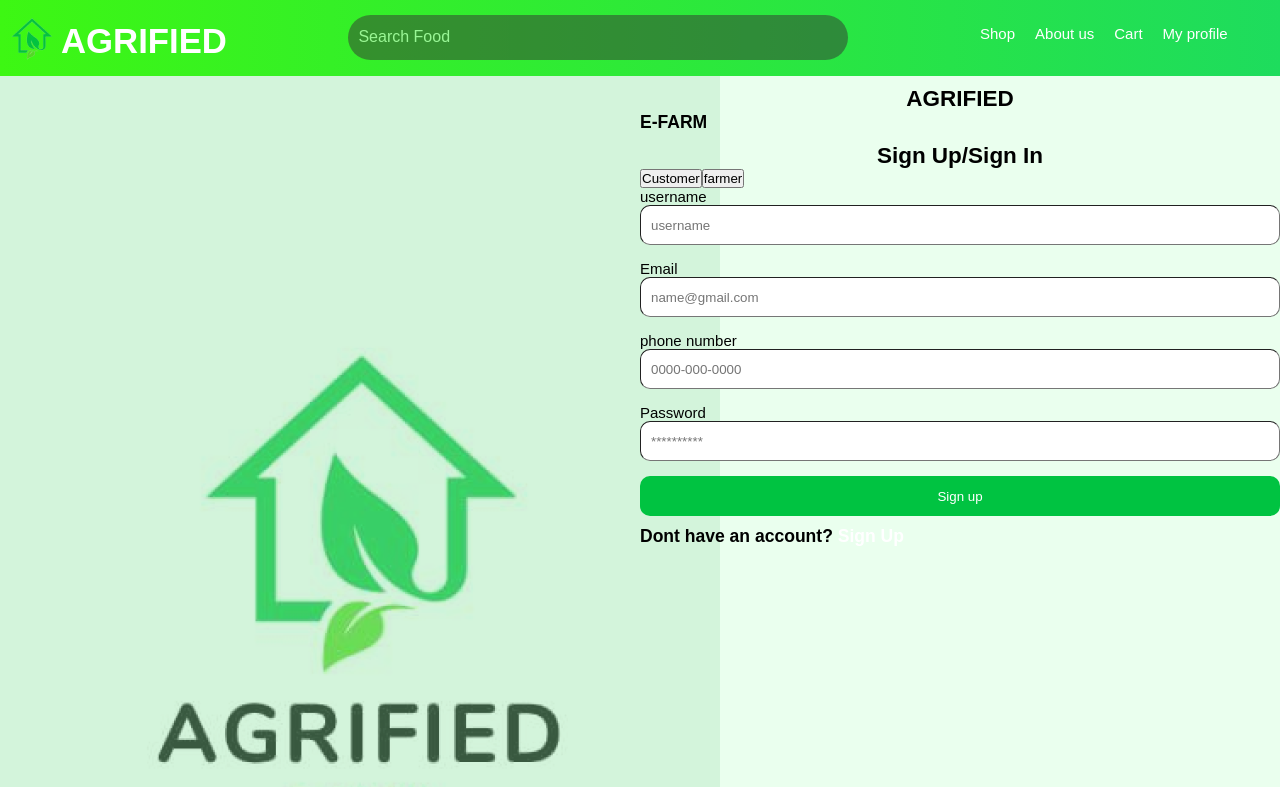
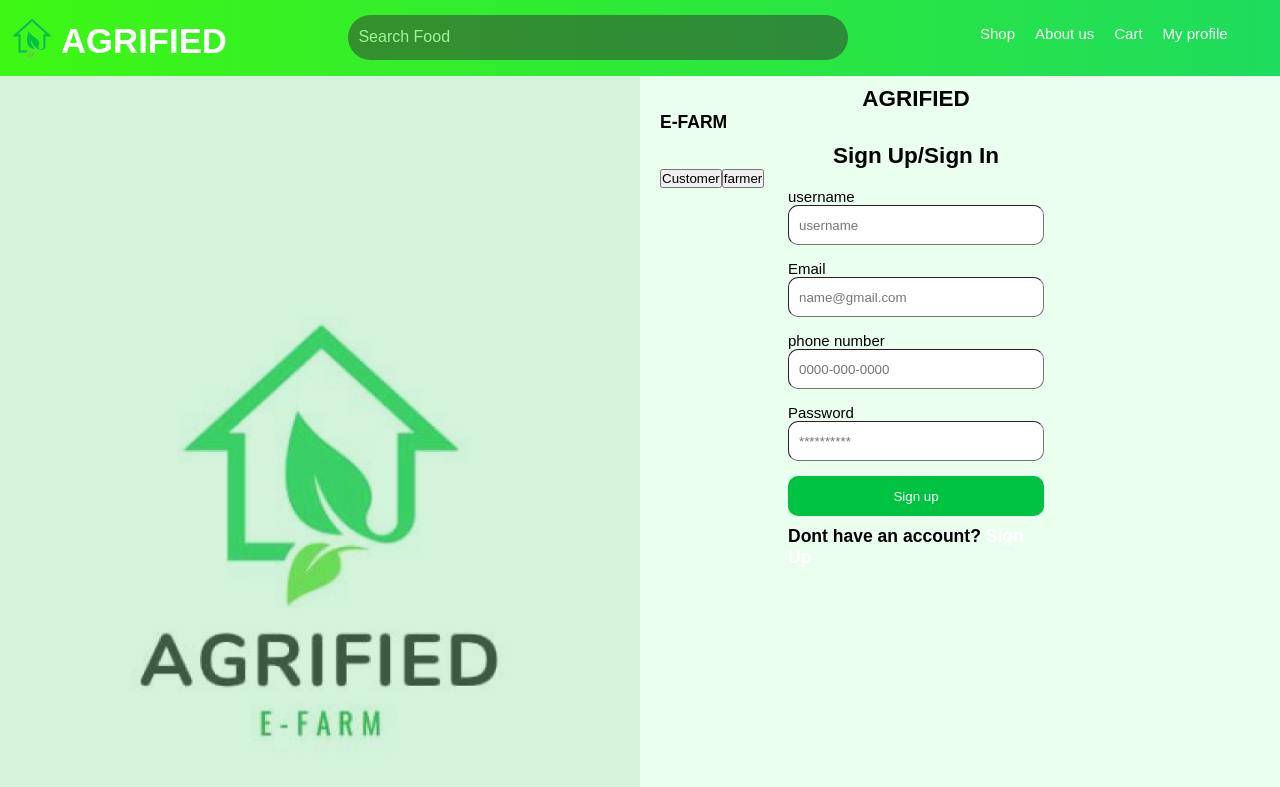
Before and after one commit to Ephraimiyanda/e-commerce-web-app, a React (Vite) app: page /signUp in a window 1280 px wide. Shown: the top 787 px of the page. Built offline with nearby package versions, Linux system fonts and the light colour scheme.

Commit message:
new commit

```diff
--- a/src/index.css
+++ b/src/index.css
@@ -626,27 +626,34 @@ background-color: red;
   background-color: #fff;
 
 }
-.welcome-container{
-
-}
 
 
 
 /* login styles */
 .signUpLogin{
   display: flex;
+  gap: 20px;
   align-content: center;
   margin-top: auto;
   flex-wrap: wrap;
-
+}
+.login-container{
+  width: 50%;
+  margin-left: auto;
+  margin-right: auto;
 }
 .img-signupLogin{
-  width: 50%;
+  width:50%;
   height: 20%;
+}
+.img-signupLogin img{
+  width: 100%;
+  height: 50%;
 }
 form{
   display: flex;
   flex-direction: column;
+
 }
 form input{
   height: 40px;
@@ -657,6 +664,7 @@ form input{
   padding-left: 10px;
 }
 .signup-btn{
+  width: 100%;
   height: 40px;
   border: 0px;
   border-radius: 10px;
@@ -665,7 +673,7 @@ form input{
   margin-bottom: 10px;
 }
 .signup-section{
-  width: 50%;
+  width: 40%;
 }
 
 @media (max-width:1000px) {
--- a/src/login-signup/loginAndSignupPage.jsx
+++ b/src/login-signup/loginAndSignupPage.jsx
@@ -7,7 +7,7 @@ function showLoginSignUp(){
     return(
 <div className="signUpLogin">
 <div className="img-signupLogin">
-     <img  src={welcomePic} alt="" ></img>
+     <img  src={welcomePic} alt=""></img>
     </div>
 
        <div className="signup-section">
```
